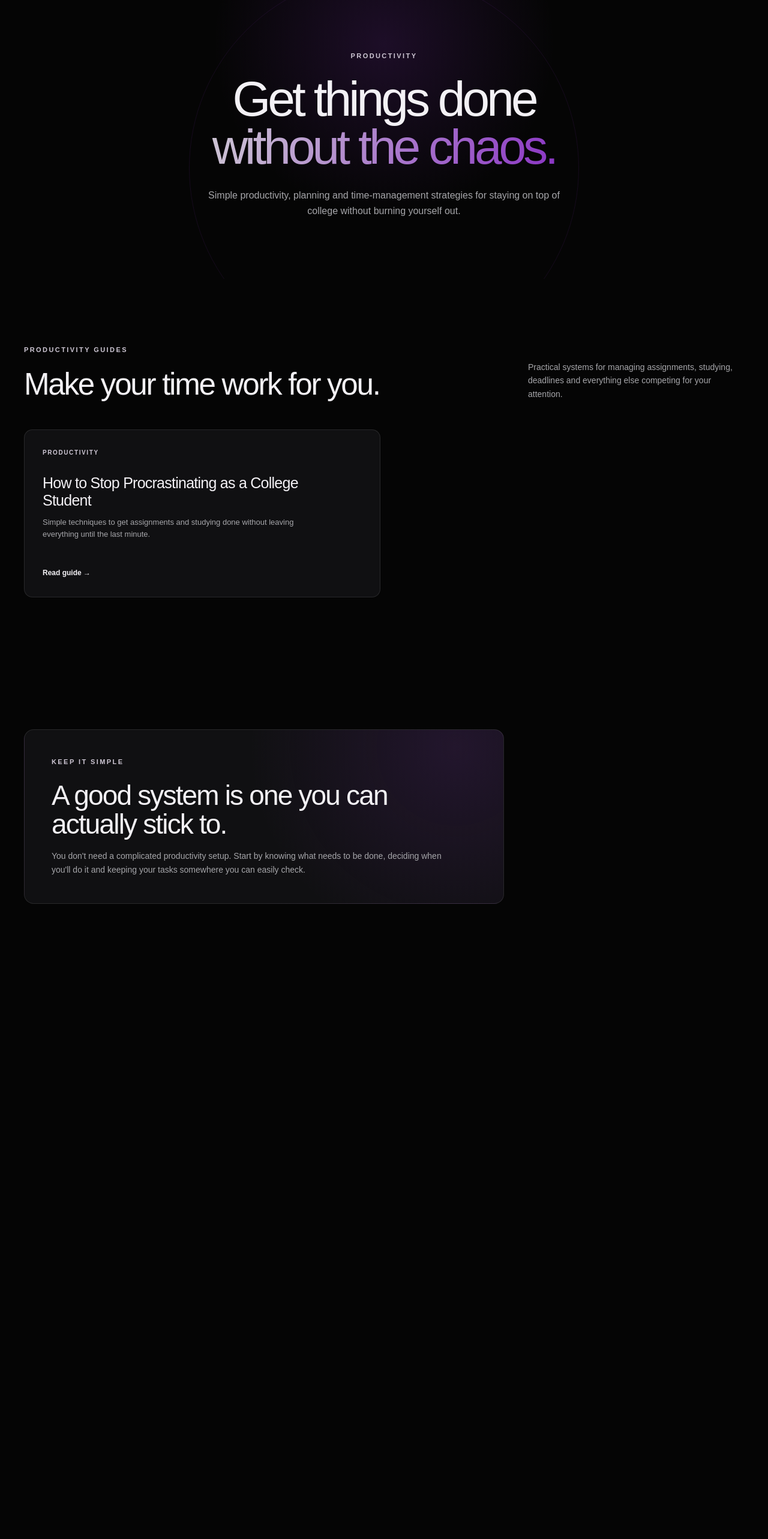
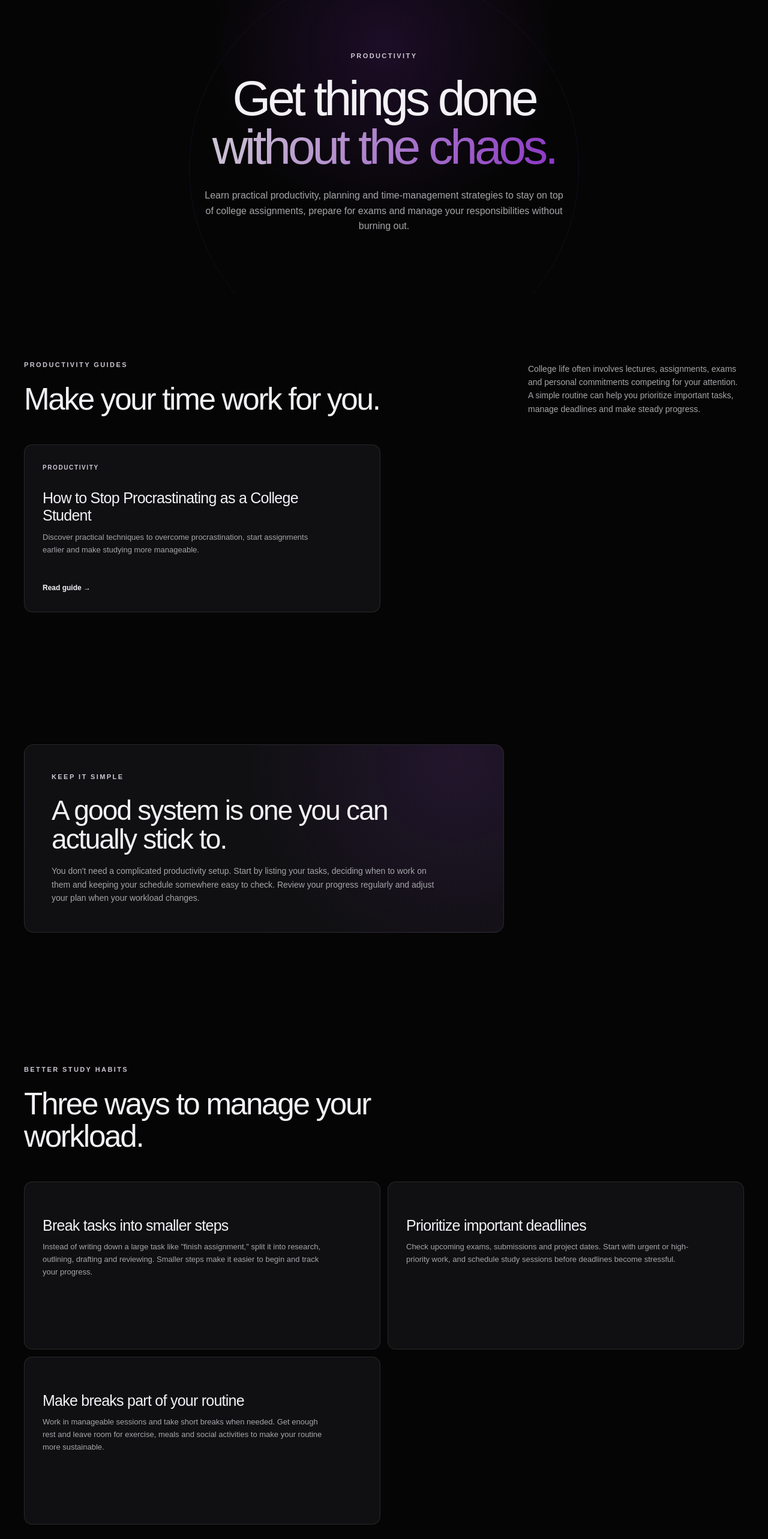
Before and after one commit to LAKSHYAG16/college-survival-guide, a Next.js app: page /productivity in a window 1280 px wide. Shown: the part 144-2710 px from the top of the page at 60% size. Before the commit the page ends 1761 px from the top, so only its background shows below. Built offline with nearby package versions, Linux system fonts and the light colour scheme.

Commit message:
Ubersuggests changes 3

```diff
--- a/app/money/page.tsx
+++ b/app/money/page.tsx
@@ -1,3 +1,4 @@
+
 import Link from "next/link";
 
 const guides = [
@@ -12,7 +13,7 @@ const guides = [
 export const metadata = {
   title: "Student Budget & Money Guides",
   description:
-    "Practical money and budgeting advice for college students, including monthly budgeting, saving money and managing everyday expenses.",
+    "Explore student budgeting tips, monthly expense planning, saving strategies and practical money-management advice for college students.",
   alternates: {
     canonical: "/money",
   },
@@ -31,8 +32,9 @@ export default function MoneyPage() {
         </h1>
 
         <p>
-          Simple budgeting and money-management advice to help college
-          students make the most of a limited budget.
+          Discover practical student budgeting tips, expense-tracking
+          methods and money-management advice to help you make the most
+          of a limited college budget.
         </p>
       </section>
 
@@ -44,8 +46,10 @@ export default function MoneyPage() {
           </div>
 
           <p>
-            Practical advice for managing everyday expenses, saving money and
-            building better financial habits during college.
+            Managing money during college means balancing essentials,
+            personal spending and unexpected costs. A realistic budget
+            can help you understand where your money goes and make
+            more confident spending decisions.
           </p>
         </div>
 
@@ -79,10 +83,50 @@ export default function MoneyPage() {
           </h2>
 
           <p>
-            Start by tracking your regular expenses such as food, transport,
-            subscriptions and entertainment. Once you understand your spending
-            habits, it becomes much easier to decide where you can save.
+            Begin by listing your available monthly funds and regular
+            expenses, such as food, transport, accommodation and
+            subscriptions. Set aside money for essential costs first,
+            then decide how much you can comfortably spend on
+            entertainment and other non-essential purchases.
           </p>
+        </div>
+      </section>
+
+      <section className="section">
+        <div className="section-heading">
+          <div>
+            <p className="eyebrow">BUDGETING BASICS</p>
+            <h2>Build better money habits in college.</h2>
+          </div>
+        </div>
+
+        <div className="guide-grid">
+          <div className="guide-card">
+            <h3>Track your spending</h3>
+            <p>
+              Record daily expenses and review them at the end of
+              each week. This helps you identify spending patterns
+              and avoid losing track of small purchases.
+            </p>
+          </div>
+
+          <div className="guide-card">
+            <h3>Plan essential expenses</h3>
+            <p>
+              Account for accommodation, meals, transport, study
+              supplies and other necessary costs before setting
+              a flexible spending limit.
+            </p>
+          </div>
+
+          <div className="guide-card">
+            <h3>Prepare for unexpected costs</h3>
+            <p>
+              When possible, set aside a small amount for emergencies
+              or unplanned college expenses so they are less likely
+              to disrupt your budget.
+            </p>
+          </div>
         </div>
       </section>
     </main>
--- a/app/productivity/page.tsx
+++ b/app/productivity/page.tsx
@@ -1,10 +1,11 @@
+
 import Link from "next/link";
 
 const guides = [
   {
     title: "How to Stop Procrastinating as a College Student",
     description:
-      "Simple techniques to get assignments and studying done without leaving everything until the last minute.",
+      "Discover practical techniques to overcome procrastination, start assignments earlier and make studying more manageable.",
     href: "/productivity/how-to-stop-procrastinating",
   },
 ];
@@ -12,7 +13,7 @@ const guides = [
 export const metadata = {
   title: "Productivity & Time Management for College Students",
   description:
-    "Practical productivity and time-management guides for college students, including procrastination, organization, planning and balancing college responsibilities.",
+    "Explore productivity tips and time-management strategies for college students, including beating procrastination, planning assignments and building better study habits.",
   alternates: {
     canonical: "/productivity",
   },
@@ -31,8 +32,9 @@ export default function ProductivityPage() {
         </h1>
 
         <p>
-          Simple productivity, planning and time-management strategies for
-          staying on top of college without burning yourself out.
+          Learn practical productivity, planning and time-management
+          strategies to stay on top of college assignments, prepare for
+          exams and manage your responsibilities without burning out.
         </p>
       </section>
 
@@ -41,14 +43,14 @@ export default function ProductivityPage() {
           <div>
             <p className="eyebrow">PRODUCTIVITY GUIDES</p>
 
-            <h2>
-              Make your time work for you.
-            </h2>
+            <h2>Make your time work for you.</h2>
           </div>
 
           <p>
-            Practical systems for managing assignments, studying, deadlines
-            and everything else competing for your attention.
+            College life often involves lectures, assignments, exams
+            and personal commitments competing for your attention.
+            A simple routine can help you prioritize important tasks,
+            manage deadlines and make steady progress.
           </p>
         </div>
 
@@ -77,15 +79,55 @@ export default function ProductivityPage() {
         <div className="info-box">
           <p className="eyebrow">KEEP IT SIMPLE</p>
 
-          <h2>
-            A good system is one you can actually stick to.
-          </h2>
+          <h2>A good system is one you can actually stick to.</h2>
 
           <p>
-            You don't need a complicated productivity setup. Start by knowing
-            what needs to be done, deciding when you'll do it and keeping your
-            tasks somewhere you can easily check.
+            You don't need a complicated productivity setup. Start by
+            listing your tasks, deciding when to work on them and keeping
+            your schedule somewhere easy to check. Review your progress
+            regularly and adjust your plan when your workload changes.
           </p>
+        </div>
+      </section>
+
+      <section className="section">
+        <div className="section-heading">
+          <div>
+            <p className="eyebrow">BETTER STUDY HABITS</p>
+
+            <h2>Three ways to manage your workload.</h2>
+          </div>
+        </div>
+
+        <div className="guide-grid">
+          <div className="guide-card">
+            <h3>Break tasks into smaller steps</h3>
+            <p>
+              Instead of writing down a large task like "finish
+              assignment," split it into research, outlining,
+              drafting and reviewing. Smaller steps make it easier
+              to begin and track your progress.
+            </p>
+          </div>
+
+          <div className="guide-card">
+            <h3>Prioritize important deadlines</h3>
+            <p>
+              Check upcoming exams, submissions and project dates.
+              Start with urgent or high-priority work, and schedule
+              study sessions before deadlines become stressful.
+            </p>
+          </div>
+
+          <div className="guide-card">
+            <h3>Make breaks part of your routine</h3>
+            <p>
+              Work in manageable sessions and take short breaks
+              when needed. Get enough rest and leave room for
+              exercise, meals and social activities to make your
+              routine more sustainable.
+            </p>
+          </div>
         </div>
       </section>
     </main>
```
